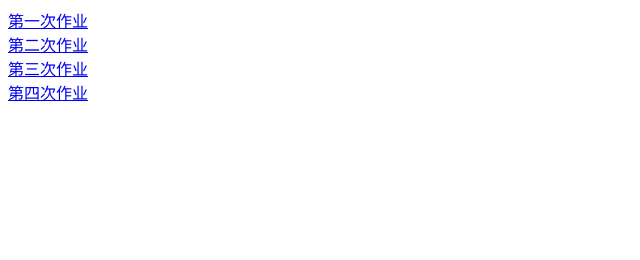
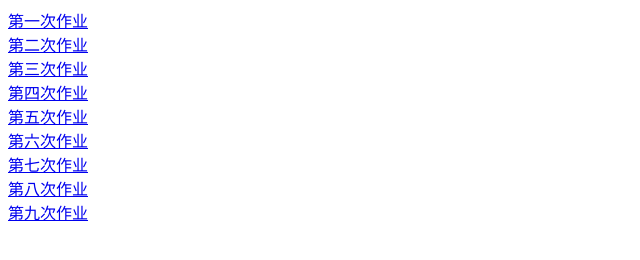
Before and after one commit to yuzhenyu1/yuzhenyu1.github.io, a plain HTML site: page index.html in a window 1280 px wide. Shown: the whole page, without its empty margins (0-640 px from the left). Drawn offline with Linux system fonts and the light colour scheme.

Commit message:
Update index.html

```diff
--- a/index.html
+++ b/index.html
@@ -13,10 +13,10 @@
 <a href="https://github.com/yuzhenyu1/yuzhenyu1.github.io/blob/main/2.txt">第二次作业</a> <br>
 <a href="https://github.com/yuzhenyu1/yuzhenyu1.github.io/blob/main/3.txt">第三次作业</a> <br>
 <a href="https://github.com/yuzhenyu1/yuzhenyu1.github.io/blob/main/4.txt">第四次作业</a> <br>
-<!--<a href="https://github.com/yuzhenyu1/yuzhenyu1.github.io/blob/main/9.txt">第五次作业</a> <br>
+<a href="https://github.com/yuzhenyu1/yuzhenyu1.github.io/blob/main/9.txt">第五次作业</a> <br>
 <a href="https://github.com/yuzhenyu1/yuzhenyu1.github.io/blob/main/9.txt">第六次作业</a> <br>
 <a href="https://github.com/yuzhenyu1/yuzhenyu1.github.io/blob/main/9.txt">第七次作业</a> <br>
 <a href="https://github.com/yuzhenyu1/yuzhenyu1.github.io/blob/main/9.txt">第八次作业</a> <br>
-<a href="https://github.com/yuzhenyu1/yuzhenyu1.github.io/blob/main/9.txt">第九次作业</a> <br>-->
+<a href="https://github.com/yuzhenyu1/yuzhenyu1.github.io/blob/main/9.txt">第九次作业</a> <br>
  </body>
 </html>
```
